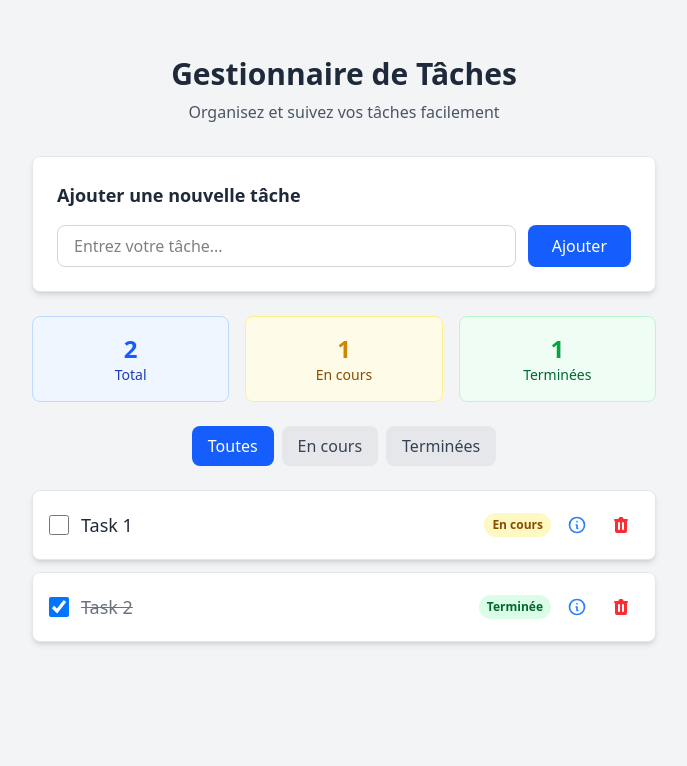
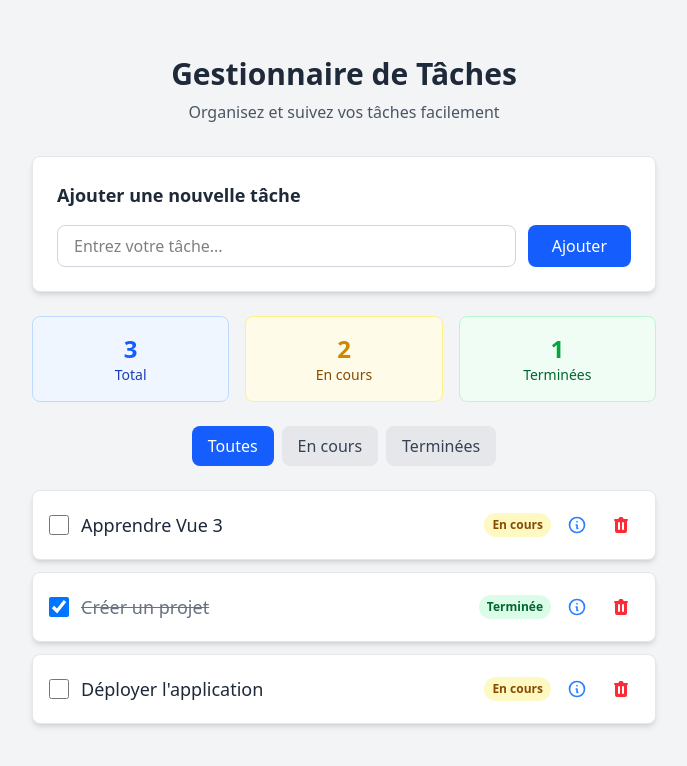
Before and after one commit to Dannebicque/correction-buts5-vuejs, a Vue app: page / in a window 1280 px wide. Shown: the top 766 px of the page, without its empty margins (296-983 px from the left). Built offline with nearby package versions, Linux system fonts and the light colour scheme; data requests are answered from the project's data file.

Commit message:
api et json-server

```diff
--- /dev/null
+++ b/db.json
@@ -0,0 +1,39 @@
+{
+  "tasks": [
+    {
+      "id": 1,
+      "text": "Apprendre Vue 3",
+      "completed": false,
+      "createdAt": "2024-09-01T10:00:00Z",
+      "dueDate": "2024-09-30T23:59:59Z"
+    },
+    {
+      "id": 2,
+      "text": "Créer un projet",
+      "completed": true,
+      "createdAt": "2024-09-15T14:30:00Z",
+      "dueDate": "2024-10-15T23:59:59Z"
+    },
+    {
+      "id": 3,
+      "text": "Déployer l'application",
+      "completed": false,
+      "createdAt": "2024-09-20T09:15:00Z",
+      "dueDate": "2024-11-01T23:59:59Z"
+    }
+  ],
+  "users": [
+    {
+      "id": 1,
+      "name": "Alice Dupont",
+      "email": "alice@example.com",
+      "role": "admin"
+    },
+    {
+      "id": 2,
+      "name": "Bob Martin",
+      "email": "bob@example.com",
+      "role": "user"
+    }
+  ]
+}
--- a/package.json
+++ b/package.json
@@ -10,7 +10,8 @@
     "dev": "vite",
     "build": "vite build",
     "preview": "vite preview",
-    "lint": "eslint . --fix"
+    "lint": "eslint . --fix",
+    "api": "json-server --watch db.json --port 3001"
   },
   "dependencies": {
     "@tailwindcss/postcss": "^4.1.13",
@@ -23,6 +24,7 @@
     "eslint": "^9.31.0",
     "eslint-plugin-vue": "~10.3.0",
     "globals": "^16.3.0",
+    "json-server": "^1.0.0-beta.3",
     "postcss": "^8.5.6",
     "tailwindcss": "^4.1.13",
     "vite": "^7.0.6",
--- a/src/components/TaskList.vue
+++ b/src/components/TaskList.vue
@@ -6,21 +6,19 @@
       <p class="text-gray-600">Organisez et suivez vos tâches facilement</p>
     </div>
 
+    <div v-if="errorMessage" class="mb-4 p-4 bg-red-100 text-red-700 border border-red-300 rounded-lg">
+      {{ errorMessage }}
+    </div>
+
     <!-- Formulaire d'ajout de tâche -->
     <div class="mb-6 bg-white rounded-lg shadow-md p-6 border border-gray-200">
       <h2 class="text-lg font-semibold text-gray-800 mb-4">Ajouter une nouvelle tâche</h2>
       <form @submit.prevent="_addTask" class="flex space-x-3">
-        <input
-          v-model="newTaskText"
-          type="text"
-          placeholder="Entrez votre tâche..."
+        <input v-model="newTaskText" type="text" placeholder="Entrez votre tâche..."
           class="flex-1 px-4 py-2 border border-gray-300 rounded-lg focus:ring-2 focus:ring-blue-500 focus:border-blue-500 outline-none"
-          required
-        >
-        <button
-          type="submit"
-          class="px-6 py-2 bg-blue-600 text-white font-medium rounded-lg hover:bg-blue-700 focus:ring-2 focus:ring-blue-500 focus:ring-offset-2 transition-colors"
-        >
+          required>
+        <button type="submit"
+          class="px-6 py-2 bg-blue-600 text-white font-medium rounded-lg hover:bg-blue-700 focus:ring-2 focus:ring-blue-500 focus:ring-offset-2 transition-colors">
           Ajouter
         </button>
       </form>
@@ -44,16 +42,10 @@
 
     <!-- Filtres -->
     <div class="mb-6 flex justify-center space-x-2">
-      <button
-        v-for="filter in filters"
-        :key="filter.value"
-        @click="currentFilter = filter.value"
-        :class="{
-          'bg-blue-600 text-white': currentFilter === filter.value,
-          'bg-gray-200 text-gray-700 hover:bg-gray-300': currentFilter !== filter.value
-        }"
-        class="px-4 py-2 rounded-lg font-medium transition-colors"
-      >
+      <button v-for="filter in filters" :key="filter.value" @click="currentFilter = filter.value" :class="{
+        'bg-blue-600 text-white': currentFilter === filter.value,
+        'bg-gray-200 text-gray-700 hover:bg-gray-300': currentFilter !== filter.value
+      }" class="px-4 py-2 rounded-lg font-medium transition-colors">
         {{ filter.label }}
       </button>
     </div>
@@ -70,24 +62,13 @@
         </p>
       </div>
 
-      <Task
-        v-for="task in filteredTasks"
-        :key="task.id"
-        :task="task"
-        @toggle-complete="toggleTaskComplete(task.id)"
-        @delete-task="deleteTask(task.id)"
-        @view-details="openModal(task)"
-      />
+      <Task v-for="task in filteredTasks" :key="task.id" :task="task" @toggle-complete="toggleTaskComplete(task.id)"
+        @delete-task="deleteTask(task.id)" @view-details="openModal(task)" />
     </div>
   </div>
 
   <!-- Modal de détail de tâche -->
-  <TaskModal
-    :is-open="isModalOpen"
-    :task="selectedTask"
-    @close="closeModal"
-    @toggle-complete="toggleTaskComplete"
-  />
+  <TaskModal :is-open="isModalOpen" :task="selectedTask" @close="closeModal" @toggle-complete="toggleTaskComplete" />
 </template>
 
 <script setup>
@@ -99,15 +80,15 @@ import TaskModal from './TaskModal.vue'
 // Composable pour gérer les tâches
 import useTask from '../composables/useTask'
 
-const { tasks, fetchTasks, addTask } = useTask()
+const { tasks, fetchTasks, addTask, errorMessage } = useTask()
 
 onMounted(() => {
   fetchTasks()
 })
 
 const _addTask = () => {
-    addTask(newTaskText.value)
-    newTaskText.value = ''
+  addTask(newTaskText.value)
+  newTaskText.value = ''
 }
 // fin composable
 
--- a/src/composables/useTask.js
+++ b/src/composables/useTask.js
@@ -2,13 +2,38 @@ import { ref } from 'vue'
 
 export default function useTask() {
     const tasks = ref([]);
+    const errorMessage = ref('');
 
-    const fetchTasks = () => {
-        tasks.value = [
-            { id: 1, text: 'Task 1', completed: false, createdAt: new Date() },
-            { id: 2, text: 'Task 2', completed: true, createdAt: new Date() },
-        ]
-        return tasks.value
+    const fetchTasks = async () => {
+        errorMessage.value = ''
+
+
+        /*
+        full promise
+        fetch('http://localhost:3001/tasks')
+             .then(response => response.json())
+             .then(data => {
+             tasks.value = data
+             })
+             .catch(error => {
+                 errorMessage.value = 'Erreur lors de la récupération des tâches. ('+error.message+')'
+             })
+
+         return tasks.value
+
+         ou avec async/await
+         */
+        try {
+            const response = await fetch('http://localhost:3001/tasks');
+            if (!response.ok) {
+                throw new Error('Network response was not ok');
+            }
+            const data = await response.json();
+            tasks.value = data;
+            return tasks.value;
+        } catch (error) {
+            errorMessage.value = 'Erreur lors de la récupération des tâches. (' + error.message + ')'
+        }
     }
 
     const addTask = (newTaskText) => {
@@ -24,6 +49,7 @@ export default function useTask() {
 
     return {
         tasks,
+        errorMessage,
         fetchTasks,
         addTask
     }
```
